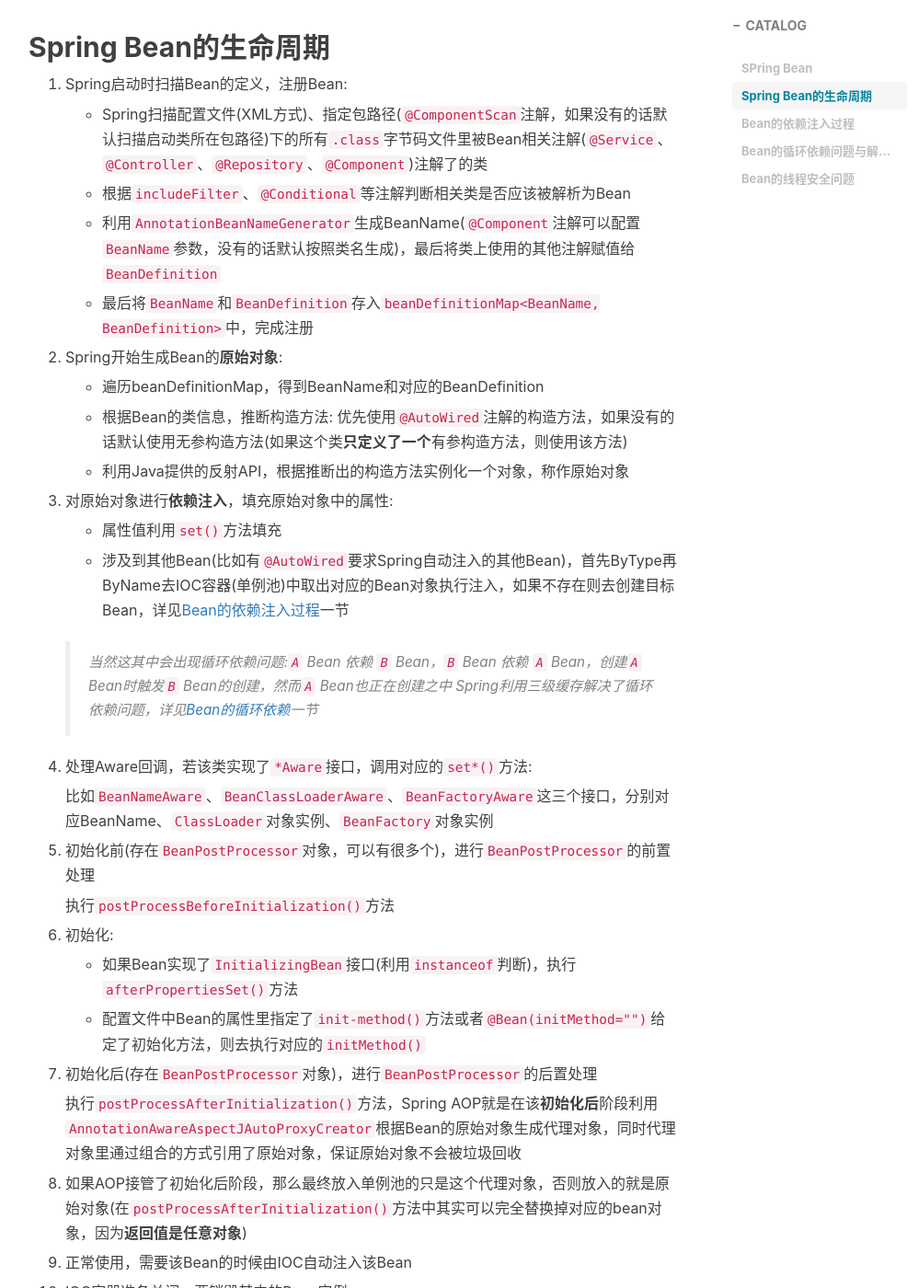
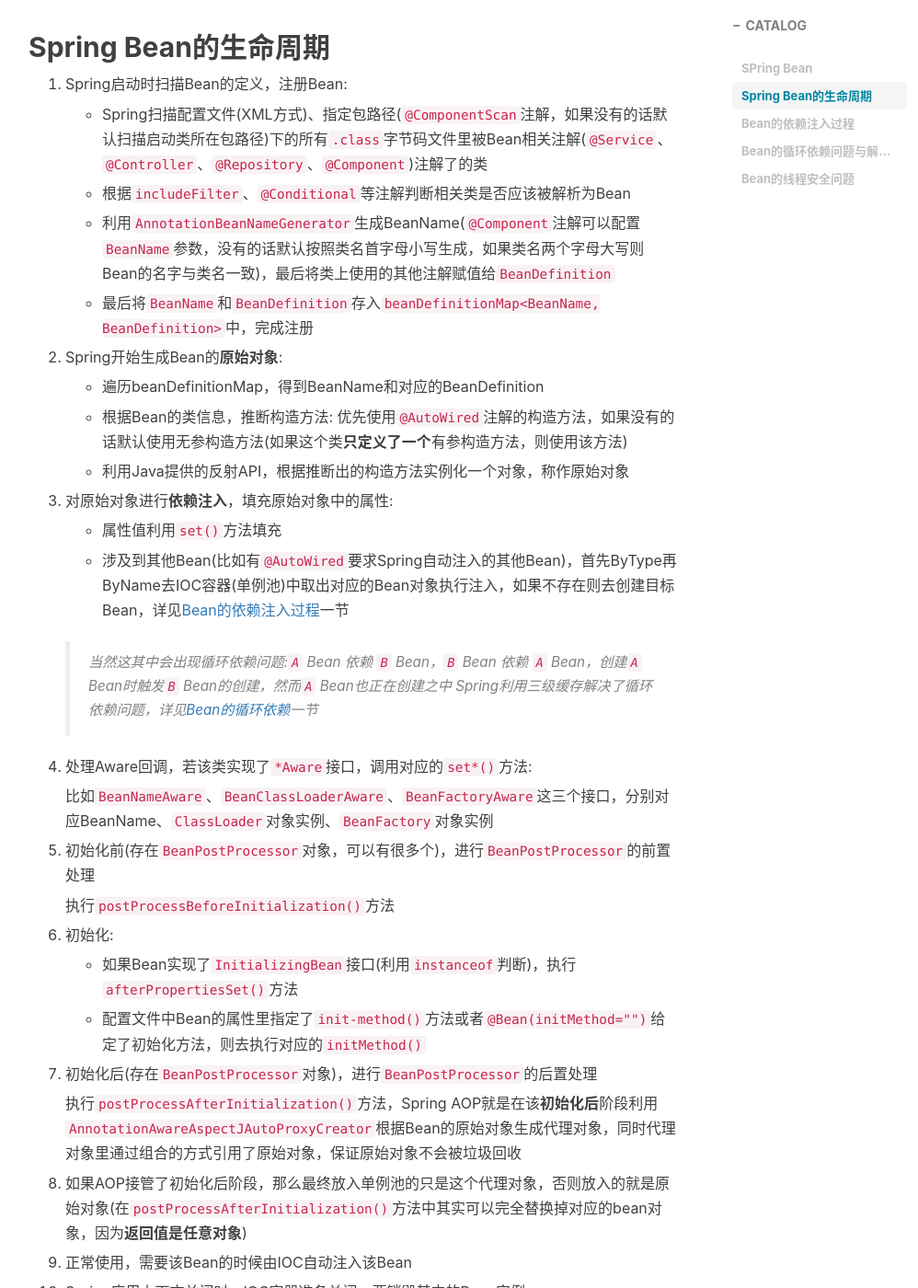
Before and after one commit to Penistrong/penistrong.github.io, a Jekyll site: the page built from _posts/2023-03-31-[Spring] Spring Bean的生命周期.md, in a window 1280 px wide and 1400 px high, scrolled down 887 px. Shown: the whole window at 92% size, without its empty margins (234-1232 px from the left). Built offline with Jekyll 4.4.1, drawn with Linux system fonts in a browser that asks for light colours; nearby versions of some CDN libraries; comment, search, counter and statistics services are not loaded; some of the changed text lies outside the part shown.

Commit message:
[Update] BeanName Default Generator

```diff
--- a/_posts/2023-03-31-[Spring] Spring Bean的生命周期.md
+++ b/_posts/2023-03-31-[Spring] Spring Bean的生命周期.md
@@ -29,7 +29,7 @@
 
    - 根据`includeFilter`、`@Conditional`等注解判断相关类是否应该被解析为Bean
 
-   - 利用`AnnotationBeanNameGenerator`生成BeanName(`@Component`注解可以配置`BeanName`参数，没有的话默认按照类名生成)，最后将类上使用的其他注解赋值给`BeanDefinition`
+   - 利用`AnnotationBeanNameGenerator`生成BeanName(`@Component`注解可以配置`BeanName`参数，没有的话默认按照类名首字母小写生成，如果类名两个字母大写则Bean的名字与类名一致)，最后将类上使用的其他注解赋值给`BeanDefinition`
 
    - 最后将`BeanName`和`BeanDefinition`存入`beanDefinitionMap<BeanName, BeanDefinition>`中，完成注册
 
@@ -72,7 +72,7 @@
 
 9. 正常使用，需要该Bean的时候由IOC自动注入该Bean
 
-10. IOC容器准备关闭，要销毁其中的Bean实例:
+10. Spring应用上下文关闭时，IOC容器准备关闭，要销毁其中的Bean实例:
 
     - 如果Bean实现了`DisposableBean`接口，执行实现的`destory()`方法
 
```
